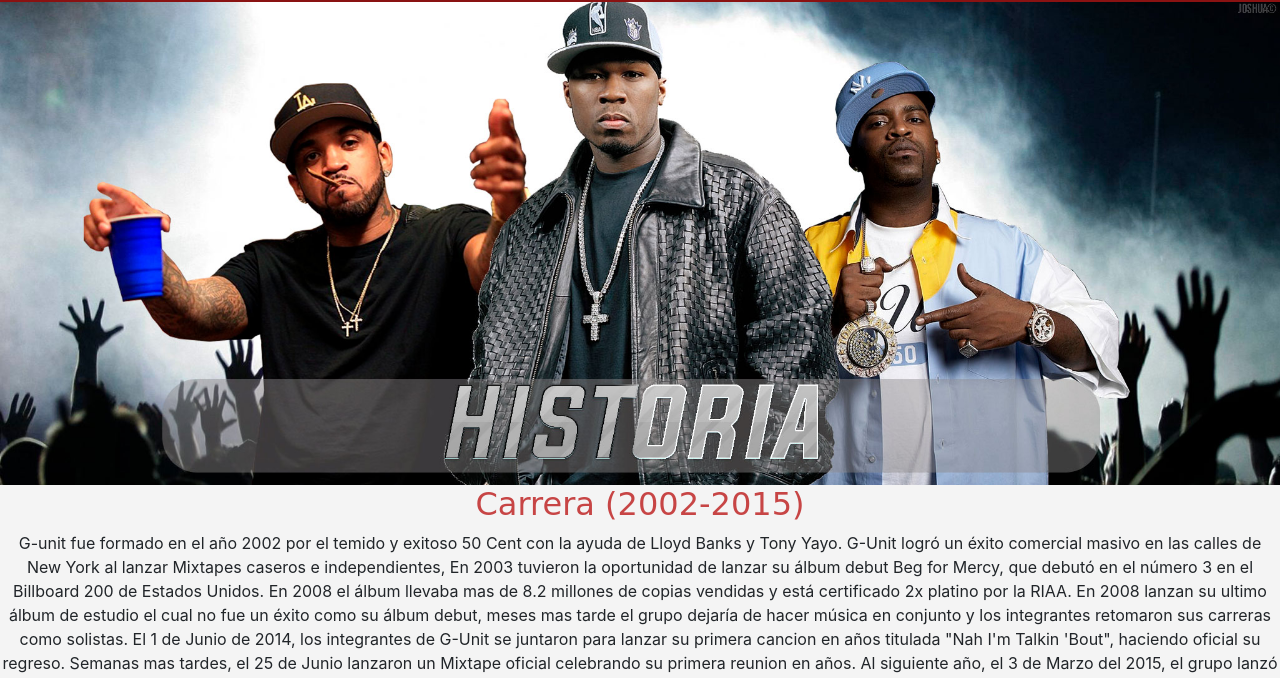
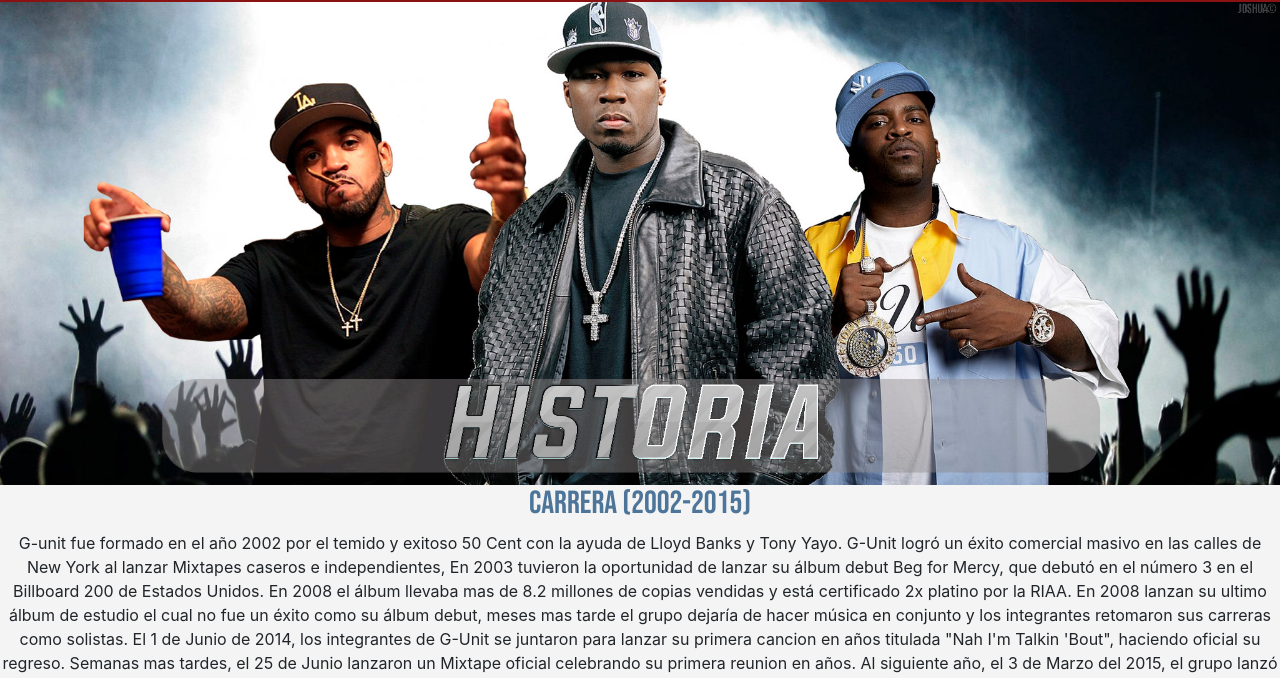
Before and after one commit to JoshKxng/gunit, a plain HTML site: page paginas/historia.html in a window 1280 px wide. Shown: the part 122-800 px from the top of the page. Drawn offline with nearby package versions, Linux system fonts and the light colour scheme.

Commit message:
Update styles.css
Cambios y Orden de CSS

```diff
--- a/css/styles.css
+++ b/css/styles.css
@@ -139,8 +139,8 @@
 /*--------------------------------------------------------- HISTORIA --------------------------------*/
 
 .carrera {
-    font-family: 'Staatliches', cursive;
-    color: rgb(199, 69, 69);
+    font-family: 'Bebas Neue', cursive;
+    color: rgba(30, 83, 128, 0.787);
     text-align: center;
 }
 .gira {
```
